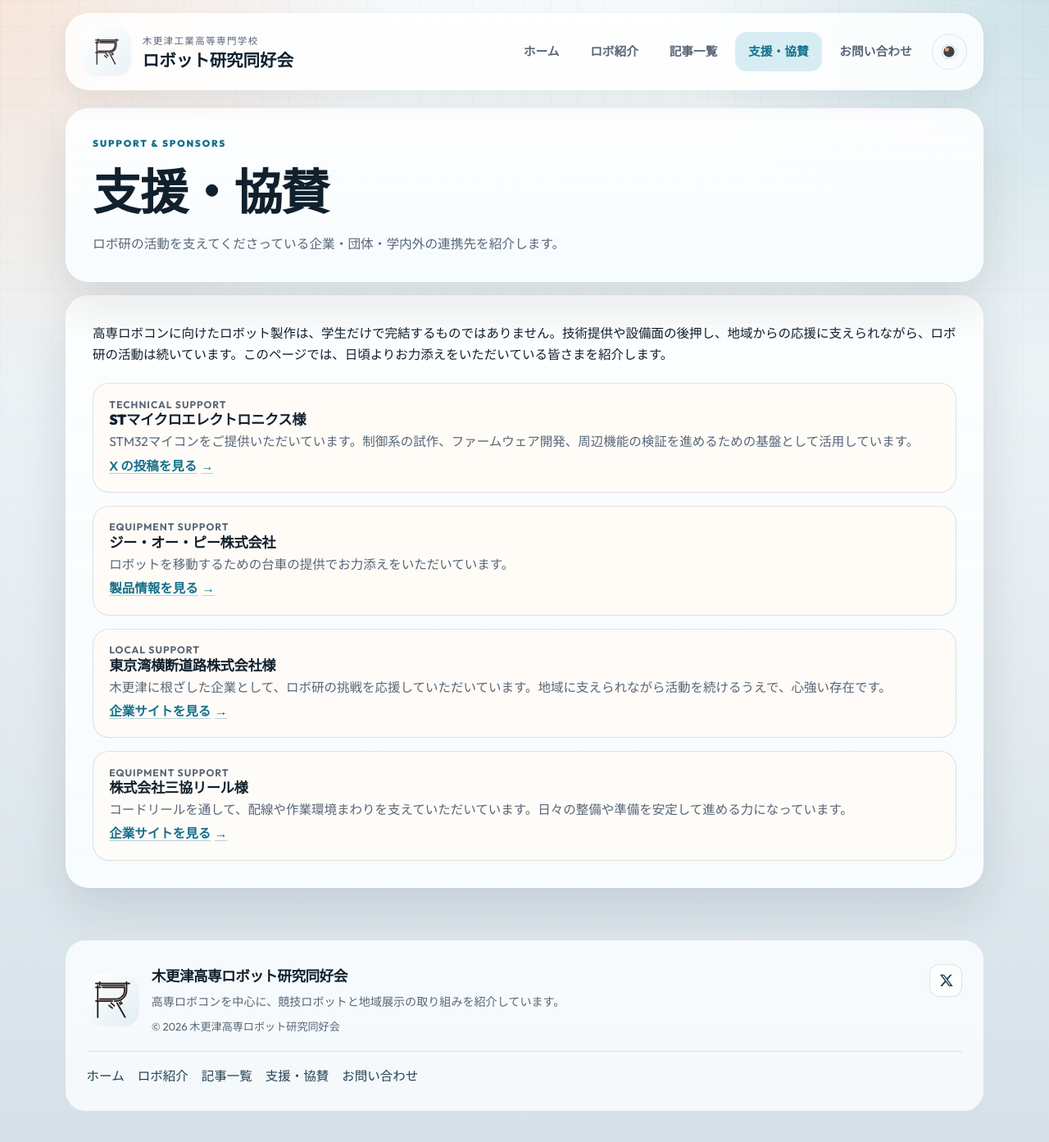
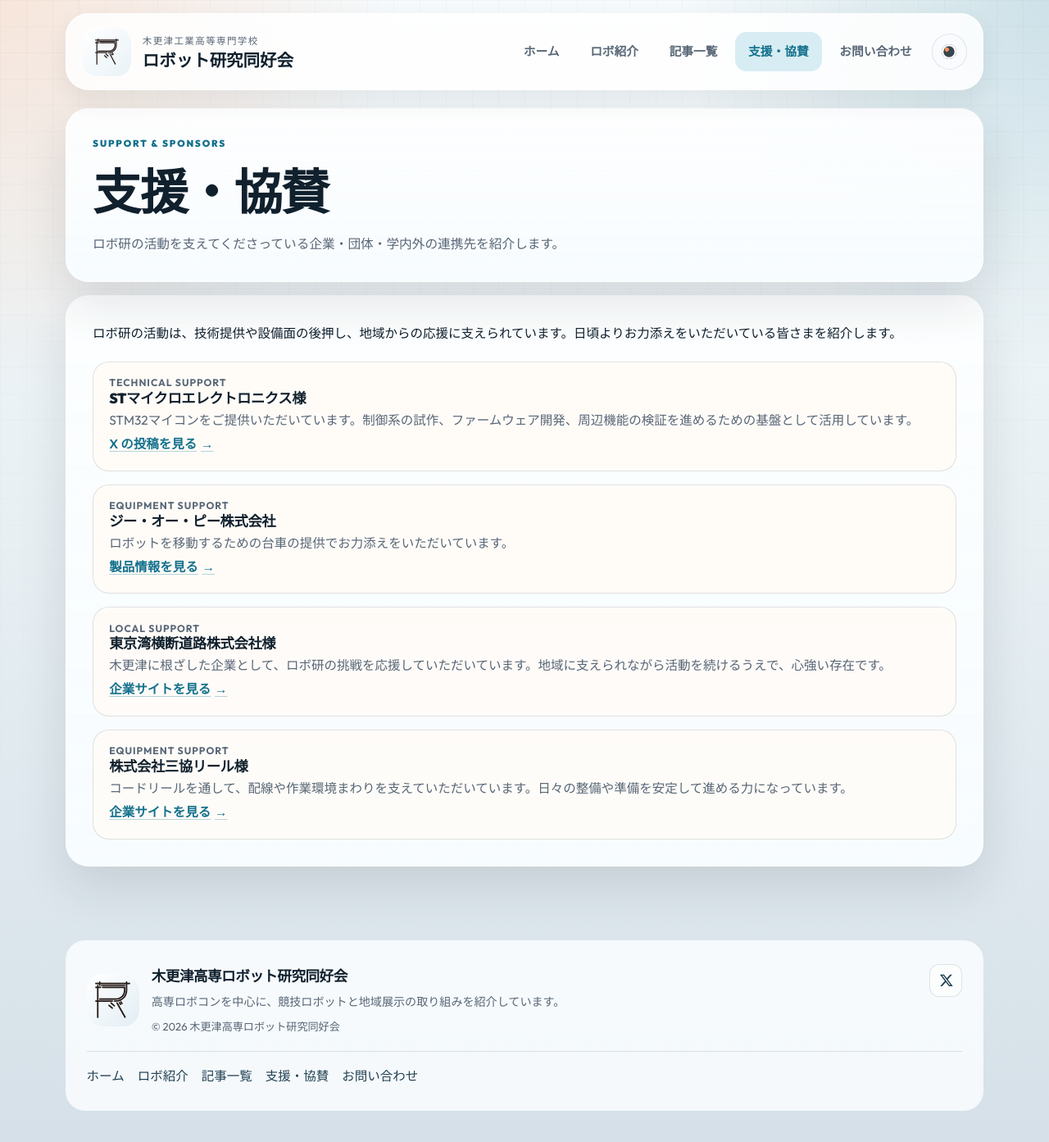
Before and after one commit to nitkcrbkn/nitkcrbkn.github.io, a Jekyll site: the page built from support.md, in a window 1280 px wide and 1393 px high. Shown: the whole window at 82% size. Built offline with Jekyll 4.4.1, drawn with Linux system fonts in a browser that asks for light colours.

Commit message:
レビューの指摘を修正5

```diff
--- a/_includes/site_footer.html
+++ b/_includes/site_footer.html
@@ -24,7 +24,7 @@
         {% endif %}
       {% endfor %}
     </div>
-    <nav class="site-footer__nav">
+    <nav class="site-footer__nav" aria-label="フッターナビゲーション">
       <div class="site-footer__links">
         {% for item in site.data.navigation %}
           <a href="{{ item.url | relative_url }}">{{ item.label }}</a>
--- a/_layouts/default.html
+++ b/_layouts/default.html
@@ -21,8 +21,15 @@
   <link href="https://fonts.googleapis.com/css2?family=Outfit:wght@400;500;600;700;800;900&family=Zen+Kaku+Gothic+New:wght@400;500;700;900&display=swap" rel="stylesheet">
   <script>
     (function () {
-      var storedTheme = localStorage.getItem("theme");
       var preferredTheme = window.matchMedia("(prefers-color-scheme: dark)").matches ? "dark" : "light";
+      var storedTheme = null;
+
+      try {
+        storedTheme = localStorage.getItem("theme");
+      } catch (error) {
+        storedTheme = null;
+      }
+
       var theme = storedTheme === "dark" || storedTheme === "light" ? storedTheme : preferredTheme;
       document.documentElement.dataset.theme = theme;
     }());
--- a/support.md
+++ b/support.md
@@ -6,7 +6,7 @@ body_class: basic-page
 kicker: Support & Sponsors
 permalink: /support/
 ---
-高専ロボコンに向けたロボット製作は、学生だけで完結するものではありません。技術提供や設備面の後押し、地域からの応援に支えられながら、ロボ研の活動は続いています。このページでは、日頃よりお力添えをいただいている皆さまを紹介します。
+{{ site.data.site.support.note }}
 
 <div class="archive-grid archive-grid--support">
   {% for item in site.data.site.support.companies %}
```
Also changed, not shown: README.md.
